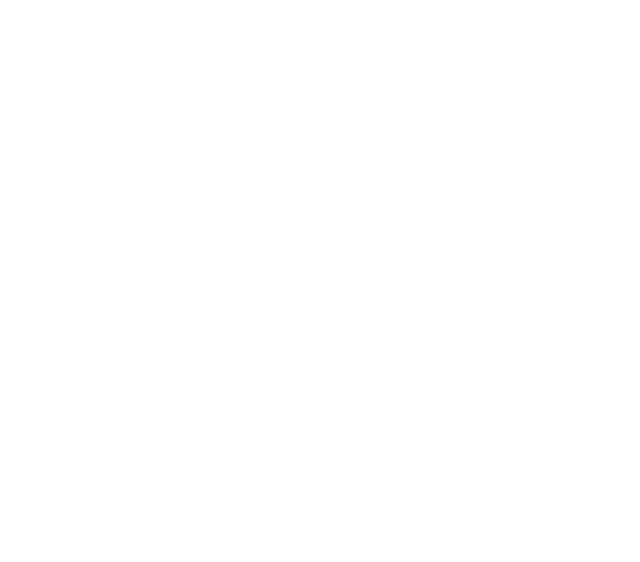
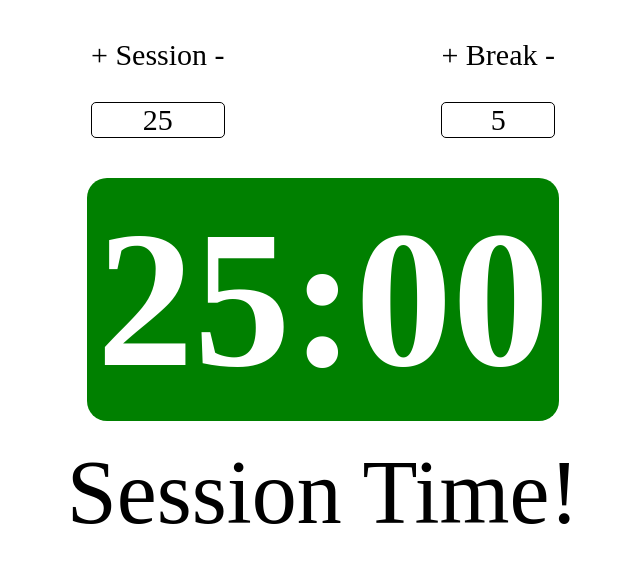
Before and after one commit to louisheimel/pomodoro, a plain HTML site: page index.html in a window 1280 px wide. Shown: the whole page, without its empty margins (317-957 px from the left). Drawn offline with Linux system fonts and the light colour scheme.

Commit message:
finish working clock

```diff
--- a/index.html
+++ b/index.html
@@ -4,9 +4,25 @@
   <meta charset="UTF-8">
   <title>Pomodoro Clock</title>
   <link rel="stylesheet" href="style.css">
-  <script src="script.js"></script>
 </head>
 <body>
+  <div id="timeControl" class="clickable">
+    <div id="session">
+      <div id="incSession">+</div>
+      <p>Session</p>
+      <div id="decSession">-</div>
+      <div id="showSessionTime"></div>
+    </div>
+    <div id="break">
+      <div id="incBreak">+</div>
+      <p>Break</p>
+      <div id="decBreak">-</div>
+      <div id="showBreakTime"></div>
+    </div>
+  </div>
+  <div class="clickable" id="clock"></div>
+  <div id="showClockMode">Session Time!</div>
+</body>
 
-</body>
+<script src="script.js"></script>
 </html>
--- a/script.js
+++ b/script.js
@@ -6,14 +6,25 @@ const clock = (() => {
       session = 25,
       clockTime = 25 * 60,
       ticking = false,
+      sessionMode = true,
       ticker = null
 
   const incBreak = () => {
-    clockBreak++
+    if (!ticking && !sessionMode) {
+      clockBreak++
+      clockTime = clockBreak * 60
+    } else if (!ticking) {
+      clockBreak ++
+    }
   }
 
   const decBreak = () => {
-    clockBreak--
+    if (!ticking && !sessionMode) {
+      clockBreak--
+      clockTime = clockBreak * 60
+    } else if (!ticking) {
+      clockBreak --
+    }
   }
 
   const incSession = () => {
@@ -35,21 +46,92 @@ const clock = (() => {
     clearInterval(ticker)
   }
 
+  const clockFormat = () => Math.floor(clockTime / 60) + ':' + ((clockTime % 60).toString().length === 2 ? clockTime % 60 : '0' + (clockTime % 60))
+
   const startClock = () => {
-    ticker = setInterval(() => { tick(); console.log(clockTime); }, 1000)
+    ticking = true
+    ticker = setInterval(() => { tick();
+      document.getElementById('clock').innerHTML = clockFormat(clockTime)
+    }, 1000)
   }
 
   const tick = () => {
-    ticking = true
-    clockTime -= 1
+    if (sessionMode) {
+      if (clockTime === 1) {
+        clockTime = clockBreak * 60
+        document.getElementById('showClockMode').innerHTML = 'Break Time!'
+      }
+      else { clockTime -= 1 }
+    } else {
+      if (clockTime === 1) { clockTime = session * 60 }
+      document.getElementById('showClockMode').innerHTML = 'Session Time!'
+    }
   }
 
+  const isSessionMode = () => sessionMode
+
+  const getBreakLength = () => clockBreak
+  const getSessionLength = () => session
+  const setClockTime = () => { document.getElementById('clock').innerHTML = clockFormat(clockTime) }
+  const isTicking = () => ticking
   return {
     incBreak: incBreak,
     decBreak: decBreak,
     incSession: incSession,
     decSession: decSession,
-    pauseClock: pauseClock,
-    startClock: startClock,
+    pause: pauseClock,
+    start: startClock,
+    isSessionMode: isSessionMode,
+    getBreakLength: getBreakLength,
+    getSessionLength: getSessionLength,
+    setClockTime: setClockTime,
+    isTicking: isTicking,
   }
 })()
+
+clock.setClockTime()
+
+const clockElement = document.getElementById('clock')
+
+const incSession = document.getElementById('incSession'),
+      decSession = document.getElementById('decSession'),
+      incBreak = document.getElementById('incBreak'),
+      decBreak = document.getElementById('decBreak')
+
+
+const showBreakTime = document.getElementById('showBreakTime'),
+      showSessionTime = document.getElementById('showSessionTime')
+      clockMode = document.getElementById('showClockMode')
+
+showBreakTime.innerHTML = clock.getBreakLength()
+showSessionTime.innerHTML = clock.getSessionLength()
+
+incSession.addEventListener('click', () => {
+  clock.incSession()
+  showSessionTime.innerHTML = clock.getSessionLength()
+})
+
+decSession.addEventListener('click', () => {
+  clock.decSession()
+  showSessionTime.innerHTML = clock.getSessionLength()
+})
+
+incBreak.addEventListener('click', () => {
+  clock.incBreak()
+  showBreakTime.innerHTML = clock.getBreakLength()
+})
+
+decBreak.addEventListener('click', () => {
+  clock.decBreak()
+  showBreakTime.innerHTML = clock.getBreakLength()
+})
+
+clockElement.addEventListener('click', (e) => {
+  if (!clock.isTicking()) {
+    clock.start()
+    e.target.style.background = 'green'
+  } else {
+    clock.pause()
+    e.target.style.background = 'red'
+  }
+})
--- a/style.css
+++ b/style.css
@@ -0,0 +1,59 @@
+.clickable {
+  user-select: none;
+}
+
+.clickable:hover {
+  cursor: default;
+}
+
+#clock {
+  background-color: green;
+  color: white;
+  border-radius: 20px;
+  width: fit-content;
+  font: Helvetica;
+  font-weight: bold;
+  font-size: 194px;
+  padding: 10px;
+  display: block;
+  margin: 40px auto 0 auto;
+}
+
+#incSession,
+#decSession,
+#incBreak,
+#decBreak,
+p {
+  display: inline-block;
+}
+
+#session,
+#break {
+  display: inline-block;
+}
+
+#session {
+  margin-left: 400px;
+}
+
+#break {
+  float: right;
+  margin-right: 400px;
+}
+
+#showSessionTime,
+#showBreakTime {
+  text-align: center;
+  border-radius: 5px;
+  border: 1px solid black;
+}
+
+#timeControl {
+  font-size: 30px;
+}
+
+#showClockMode {
+  font-size: 90px;
+  text-align: center;
+  margin-top: 20px;
+}
```
